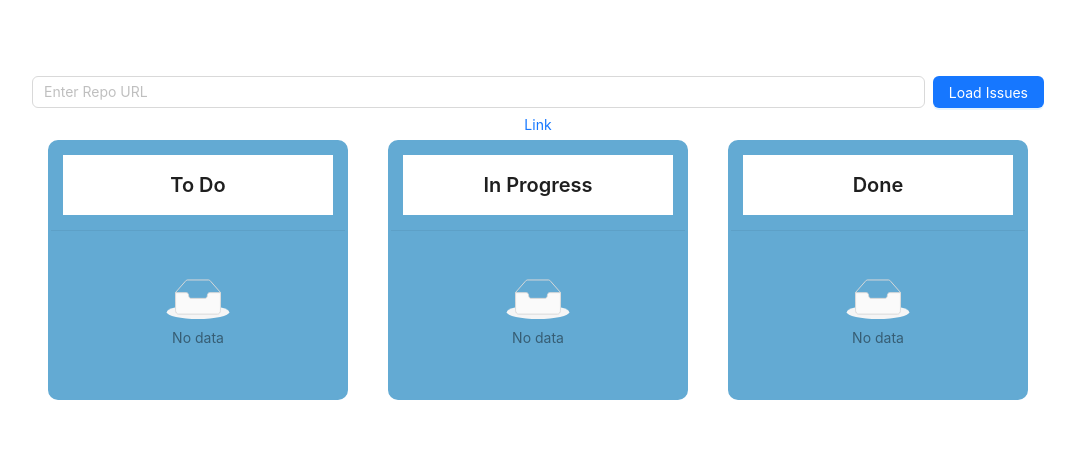
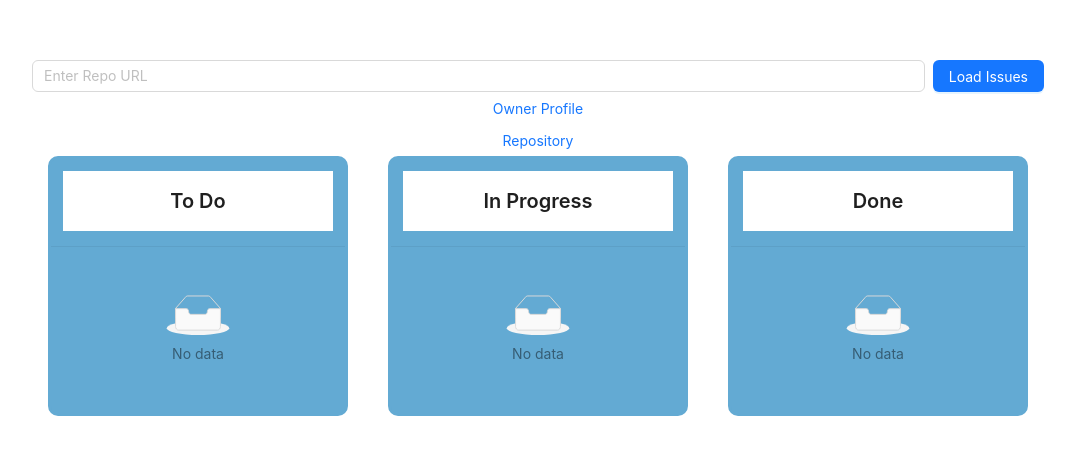
Before and after one commit to VictoriaRodik/kanban-board, a React (Vite) app: page / in a window 1280 px wide. Shown: the part 154-608 px from the top of the page, without its empty margins (102-1177 px from the left). Built offline with nearby package versions, Linux system fonts and the light colour scheme.

Commit message:
Added links to repo, filtering data in columns

```diff
--- a/src/components/Column/Column.tsx
+++ b/src/components/Column/Column.tsx
@@ -1,4 +1,4 @@
-import React from "react";
+import React, { useEffect } from "react";
 import IssueCard from "../IssueCard/IssueCard";
 import { useStore } from "../../store";
 import { styles } from "./Column.styles";
@@ -9,9 +9,26 @@ interface Props {
 }
 
 const Column: React.FC<Props> = ({ columnTitle }) => {
-  const { issues } = useStore();
+  const { issues, setIssues } = useStore();
 
-  const filteredIssues = columnTitle === "To Do" ? issues : [];
+  const toDoIssues = issues.filter(
+    (issue) => issue.state === "open" && issue.assignee === null
+  );
+  const inProgressIssues = issues.filter(
+    (issue) => issue.state === "open" && issue.assignee !== null
+  );
+  const doneDoIssues = issues.filter((issue) => issue.state === "closed");
+
+  useEffect(() => {
+    const savedIssues = sessionStorage.getItem('issues');
+    if (savedIssues) {
+      setIssues(JSON.parse(savedIssues));
+    }
+  }, [setIssues]);
+
+  useEffect(() => {
+    sessionStorage.setItem('issues', JSON.stringify(issues));
+  }, [issues]);
 
   return (
     <List
@@ -21,7 +38,13 @@ const Column: React.FC<Props> = ({ columnTitle }) => {
           {columnTitle}
         </Typography.Title>
       }
-      dataSource={filteredIssues}
+      dataSource={
+        columnTitle === "To Do"
+          ? toDoIssues
+          : columnTitle === "In Progress"
+          ? inProgressIssues
+          : doneDoIssues
+      }
       renderItem={(issue) => (
         <List.Item>
           <IssueCard key={issue.id} issue={issue} />
--- a/src/components/InputBlock/InputBlock.tsx
+++ b/src/components/InputBlock/InputBlock.tsx
@@ -1,12 +1,18 @@
 import React from "react";
 import { Input, Button, Flex } from "antd";
+import { useStore } from "../../store";
 
 interface InputBlockProps {
   onLoadIssues: () => void;
-  setRepoURL: (url: string) => void; // Include setRepoURL in the interface
+  setRepoURL: (url: string) => void;
 }
 
-const InputBlock: React.FC<InputBlockProps> = ({ onLoadIssues, setRepoURL }) => {
+const InputBlock: React.FC<InputBlockProps> = ({
+  onLoadIssues,
+  setRepoURL,
+}) => {
+  const { repoURL } = useStore();
+
   const handleInputChange = (event: React.ChangeEvent<HTMLInputElement>) => {
     setRepoURL(event.target.value);
   };
@@ -18,16 +24,28 @@ const InputBlock: React.FC<InputBlockProps> = ({ onLoadIssues, setRepoURL }) =>
   return (
     <>
       <Flex gap="small">
-        <Input
-          placeholder="Enter Repo URL"
-          onChange={handleInputChange}
-        />
+        <Input placeholder="Enter Repo URL" onChange={handleInputChange} />
         <Button type="primary" onClick={handleLoadIssuesClick}>
           Load Issues
         </Button>
       </Flex>
-      <Button type="link" block>
-        Link
+      <Button
+        type="link"
+        block
+        href={`https://github.com/${repoURL.split("/")[3]}`}
+        target="_blank"
+        rel="noopener noreferrer"
+      >
+        Owner Profile
+      </Button>
+      <Button
+        type="link"
+        block
+        href={repoURL}
+        target="_blank"
+        rel="noopener noreferrer"
+      >
+        Repository
       </Button>
     </>
   );
--- a/src/components/IssueCard/IssueCard.tsx
+++ b/src/components/IssueCard/IssueCard.tsx
@@ -1,16 +1,8 @@
 import React from "react";
+import { Issue } from "../../store";
 import { Card, Flex } from "antd";
 import { styles } from "./IssueCard.styles"
 
-interface Issue {
-  id: number;
-  title: string;
-  number: number;
-  comments: number;
-  user: { login: string };
-  created_at: Date;
-  opened: string;
-}
 
 const IssueCard: React.FC<{ issue: Issue }> = ({ issue }) => {
   const calculateTime = () => {
--- a/src/store.ts
+++ b/src/store.ts
@@ -1,7 +1,7 @@
 import { create } from 'zustand';
 
 
-interface Issue {
+export interface Issue {
   id: number;
   title: string;
   number: number;
@@ -9,6 +9,8 @@ interface Issue {
   user: { login: string };
   created_at: Date;
   opened: string;
+  assignee: string;
+  state: string;
 }
 
 interface StoreState {
```
Also changed, not shown: src/components/DragAndDrop/DragAndDrop.tsx (added, +46 -0 lines), src/components/services/issue-service.ts (+2 -11 lines).
